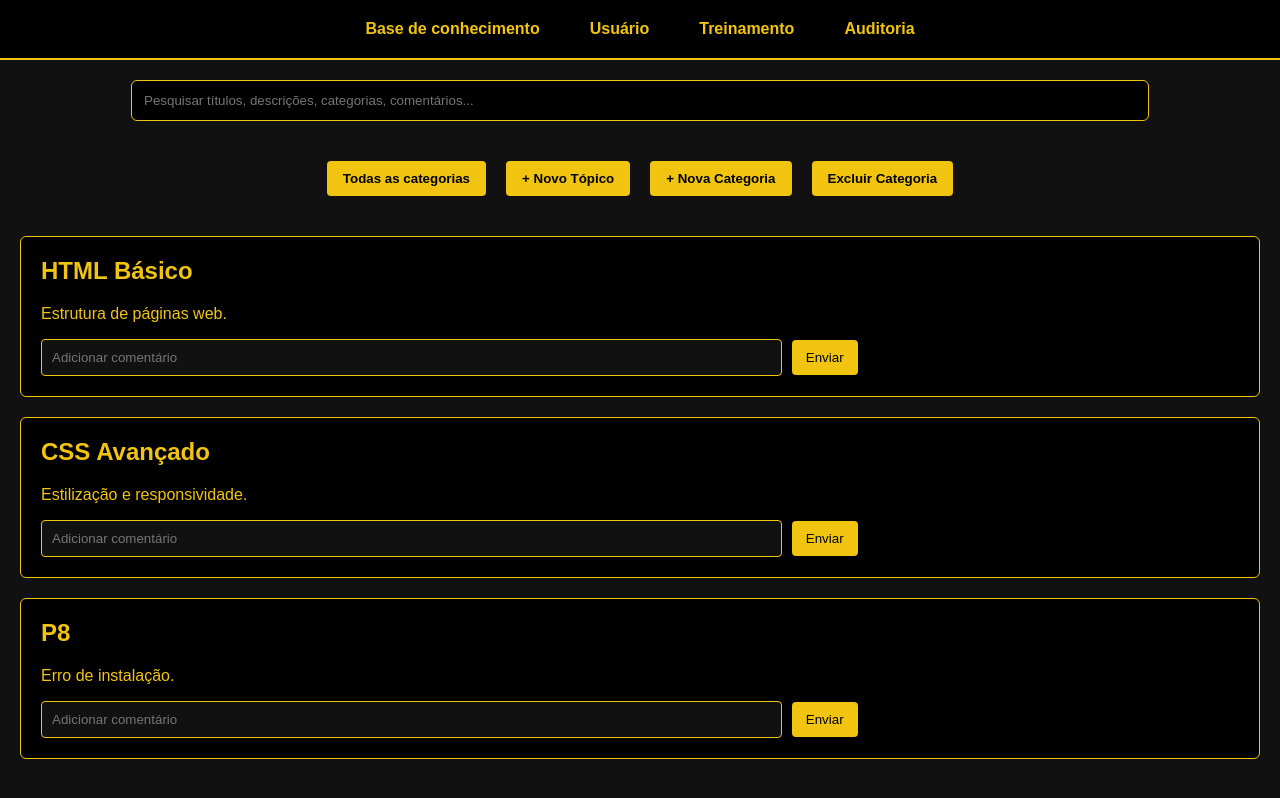
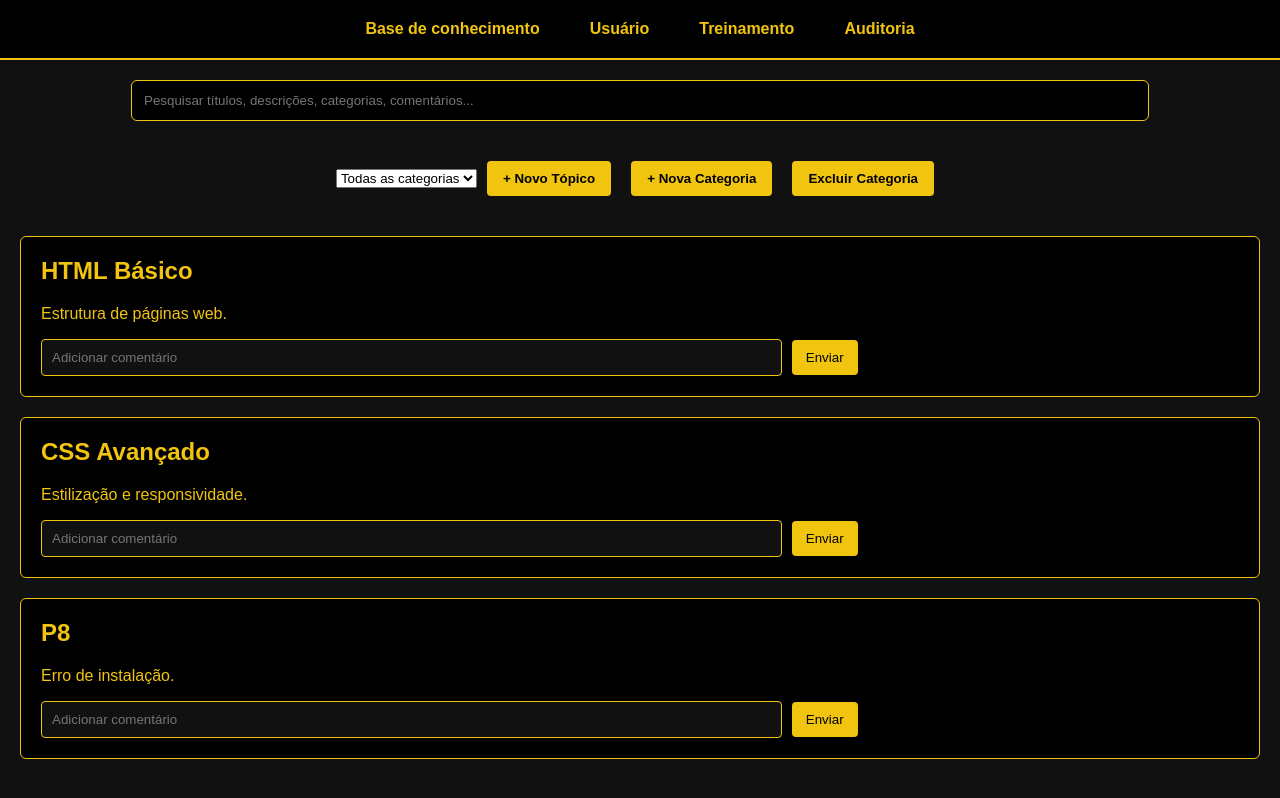
Before and after one commit to Wertco-Bombas/Wertco, a Next.js app: page /base in a window 1280 px wide. Built offline with nearby package versions, Linux system fonts and the light colour scheme.

Commit message:
Update base.js

```diff
--- a/pages/base.js
+++ b/pages/base.js
@@ -40,9 +40,14 @@ export default function Base() {
         />
       </div>
 
-      {/* Filtro e botões de ação */}
+      {/* Filtro de categorias */}
       <div className="actions">
-        <button onClick={() => setFilter("Todas")}>Todas as categorias</button>
+        <select value={filter} onChange={(e) => setFilter(e.target.value)}>
+          <option value="Todas">Todas as categorias</option>
+          <option value="HTML">HTML</option>
+          <option value="CSS">CSS</option>
+          <option value="Instalação">Instalação</option>
+        </select>
         <button>+ Novo Tópico</button>
         <button>+ Nova Categoria</button>
         <button>Excluir Categoria</button>
```
